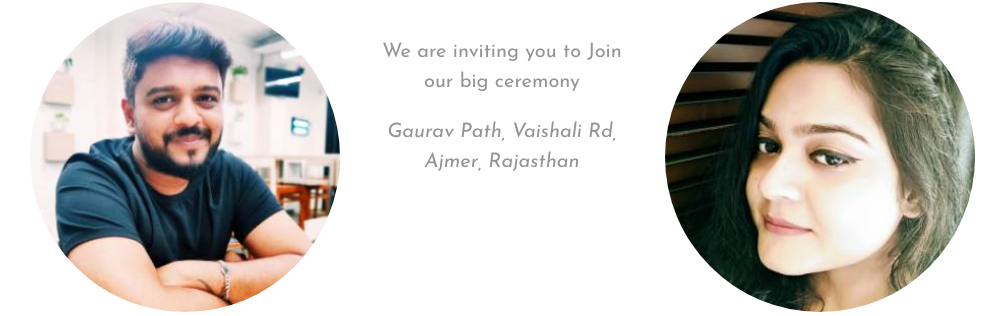
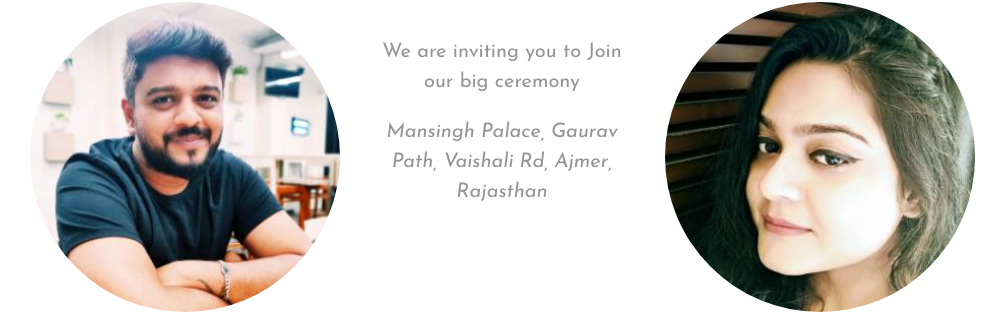
Before and after one commit to prakher1992/wedding, a Flask app: page / in a window 1280 px wide. Shown: the part 2054-2370 px from the top of the page, without its empty margins (138-1144 px from the left). Run offline with Flask 2, Linux system fonts and the light colour scheme; some libraries are stand-ins or nearby versions; some web fonts are replaced.

Commit message:
first commit

```diff
--- a/wedding/templates/home.html
+++ b/wedding/templates/home.html
@@ -175,7 +175,7 @@
                             </div>
                             <div class="details">
                                 <p>We are inviting you to Join our big ceremony</p>
-                                <p>Gaurav Path, Vaishali Rd, Ajmer, Rajasthan</p>
+                                <p>Mansingh Palace, Gaurav Path, Vaishali Rd, Ajmer, Rajasthan</p>
                             </div>
                             <div class="bride">
                                 <div class="img-holder">
```
